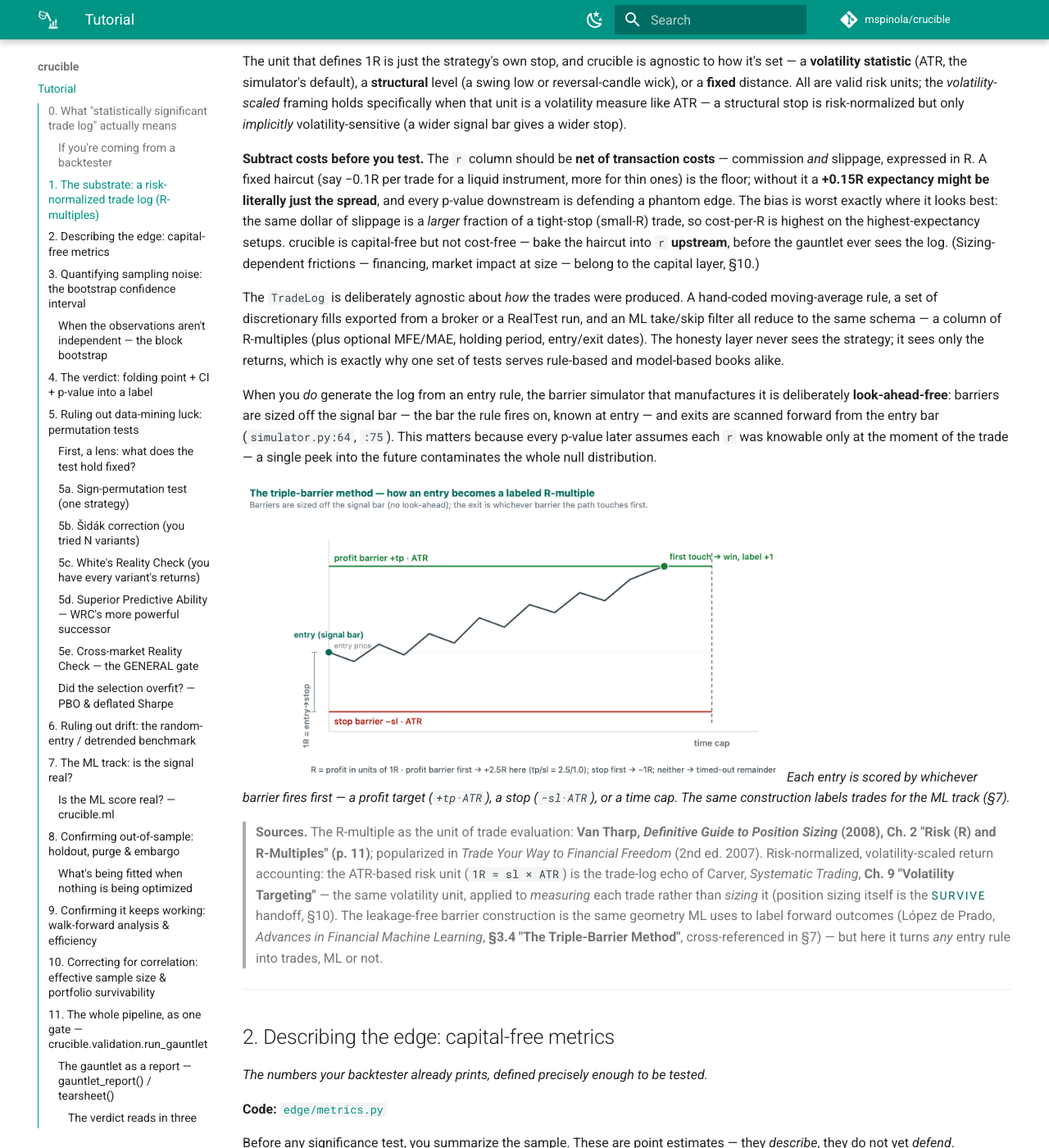
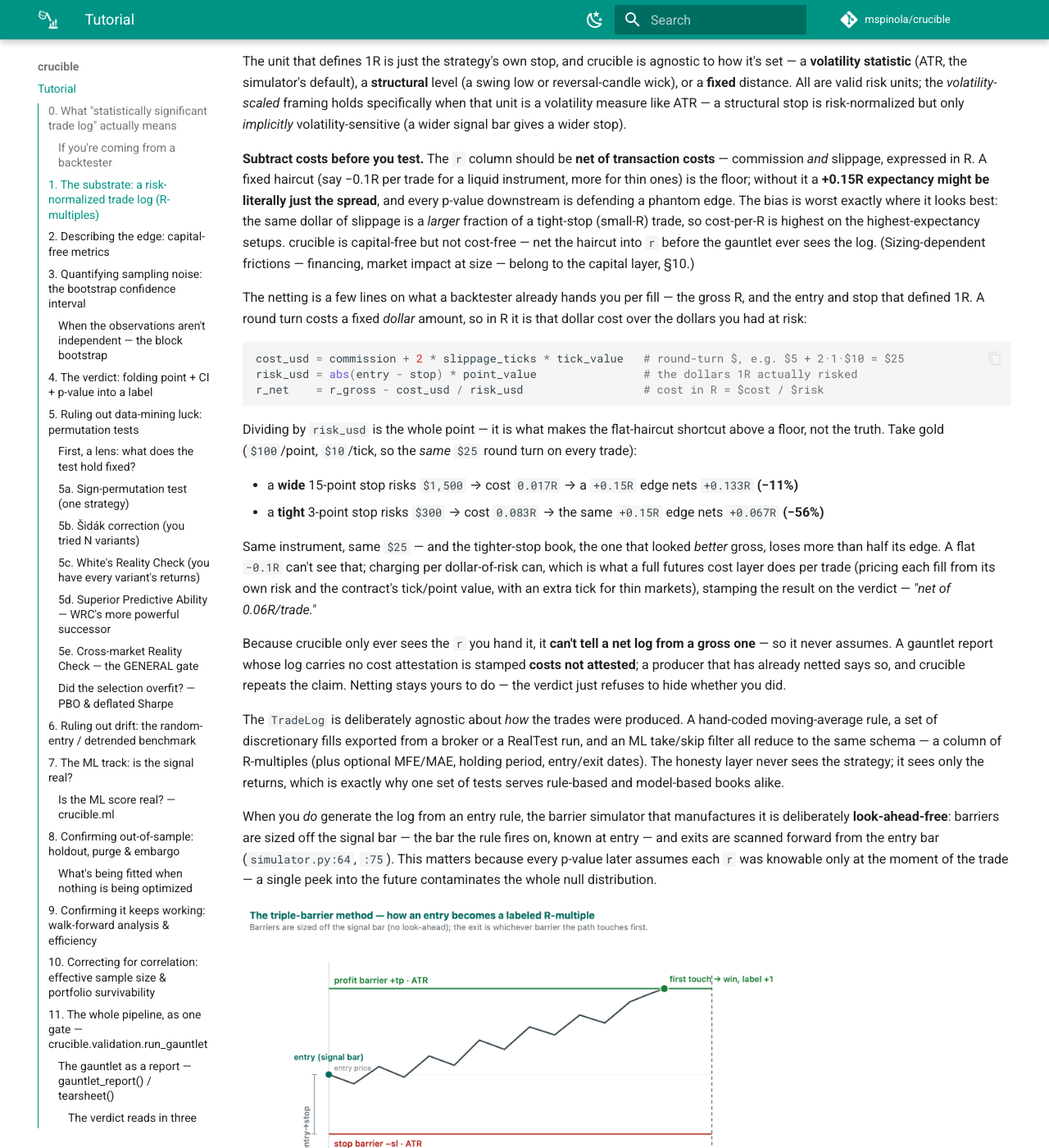
Before and after one commit to mspinola/crucible, an MkDocs documentation site: the page built from docs/index.md, in a window 1280 px wide and 1400 px high, scrolled down 2251 px. Shown: the whole window at 82% size. Built offline with MkDocs 1.6.1 and Material for MkDocs 9.7.7, drawn with Linux system fonts in a browser that asks for light colours; comment, search, counter and statistics services are not loaded.

Commit message:
docs: worked cost-adjustment example in §1 — gross R to net R
§1 told readers to net costs into `r` but left the how as homework, so
most would skip it. Adds a few-line worked example on what a backtester
already hands you (gross R + the entry/stop that set 1R): a round-turn
cost is a fixed dollar amount, so in R it is $cost / $risk.

Dividing by $risk is the lesson — it turns the flat-haircut shortcut into
a floor. A gold example makes it concrete with one fixed $25 round turn: a
wide 15pt stop nets -11%, a tight 3pt stop -56% — the tighter-stop book,
which looked better gross, loses more than half its edge. That is the
risk-scaled model a full futures cost layer applies per trade (named
generically — the reference implementation lives in a private sibling).

Closes the loop with the report change: a log with no attestation reads
"costs not attested", so skipping costs is visible rather than silent.
Also drops the loose word "upstream" (wrong when crucible's own simulator
made the log) for "before the gauntlet."

Co-Authored-By: Claude Opus 4.8 <noreply@anthropic.com>

````diff
--- a/docs/index.md
+++ b/docs/index.md
@@ -114,9 +114,37 @@ instrument, more for thin ones) is the floor; without it a **+0.15R expectancy m
 literally just the spread**, and every p-value downstream is defending a phantom edge. The bias
 is worst exactly where it looks best: the same dollar of slippage is a *larger* fraction of a
 tight-stop (small-R) trade, so cost-per-R is highest on the highest-expectancy setups. crucible
-is capital-free but not cost-free — bake the haircut into `r` **upstream**, before the gauntlet
-ever sees the log. (Sizing-dependent frictions — financing, market impact at size — belong to
-the capital layer, §10.)
+is capital-free but not cost-free — net the haircut into `r` before the gauntlet ever sees the
+log. (Sizing-dependent frictions — financing, market impact at size — belong to the capital
+layer, §10.)
+
+The netting is a few lines on what a backtester already hands you per fill — the gross R, and
+the entry and stop that defined 1R. A round turn costs a fixed *dollar* amount, so in R it is
+that dollar cost over the dollars you had at risk:
+
+```python
+cost_usd = commission + 2 * slippage_ticks * tick_value   # round-turn $, e.g. $5 + 2·1·$10 = $25
+risk_usd = abs(entry - stop) * point_value                # the dollars 1R actually risked
+r_net    = r_gross - cost_usd / risk_usd                  # cost in R = $cost / $risk
+```
+
+Dividing by `risk_usd` is the whole point — it is what makes the flat-haircut shortcut above a
+floor, not the truth. Take gold (`$100`/point, `$10`/tick, so the *same* `$25` round turn on
+every trade):
+
+- a **wide** 15-point stop risks `$1,500` → cost `0.017R` → a `+0.15R` edge nets `+0.133R` **(−11%)**
+- a **tight** 3-point stop risks `$300` → cost `0.083R` → the same `+0.15R` edge nets `+0.067R` **(−56%)**
+
+Same instrument, same `$25` — and the tighter-stop book, the one that looked *better* gross,
+loses more than half its edge. A flat `−0.1R` can't see that; charging per dollar-of-risk can,
+which is what a full futures cost layer does per trade (pricing each fill from its own risk and
+the contract's tick/point value, with an extra tick for thin markets), stamping the result on
+the verdict — *"net of 0.06R/trade."*
+
+Because crucible only ever sees the `r` you hand it, it **can't tell a net log from a gross
+one** — so it never assumes. A gauntlet report whose log carries no cost attestation is stamped
+**costs not attested**; a producer that has already netted says so, and crucible repeats the
+claim. Netting stays yours to do — the verdict just refuses to hide whether you did.
 
 The `TradeLog` is deliberately agnostic about *how* the trades were produced. A
 hand-coded moving-average rule, a set of discretionary fills exported from a broker or a
````
